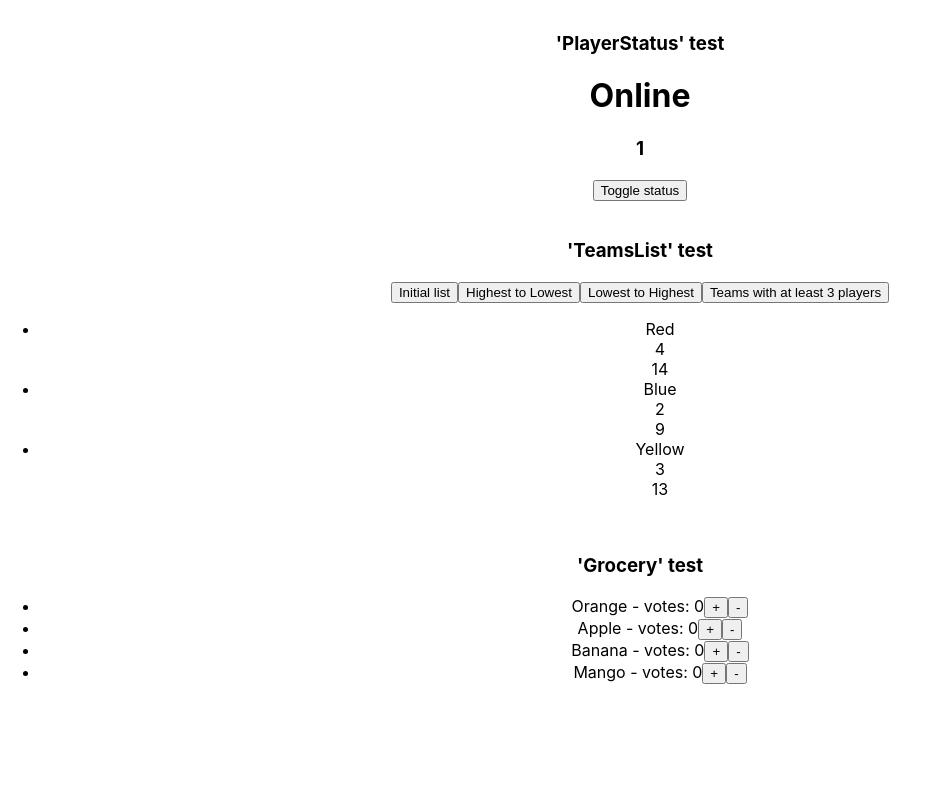
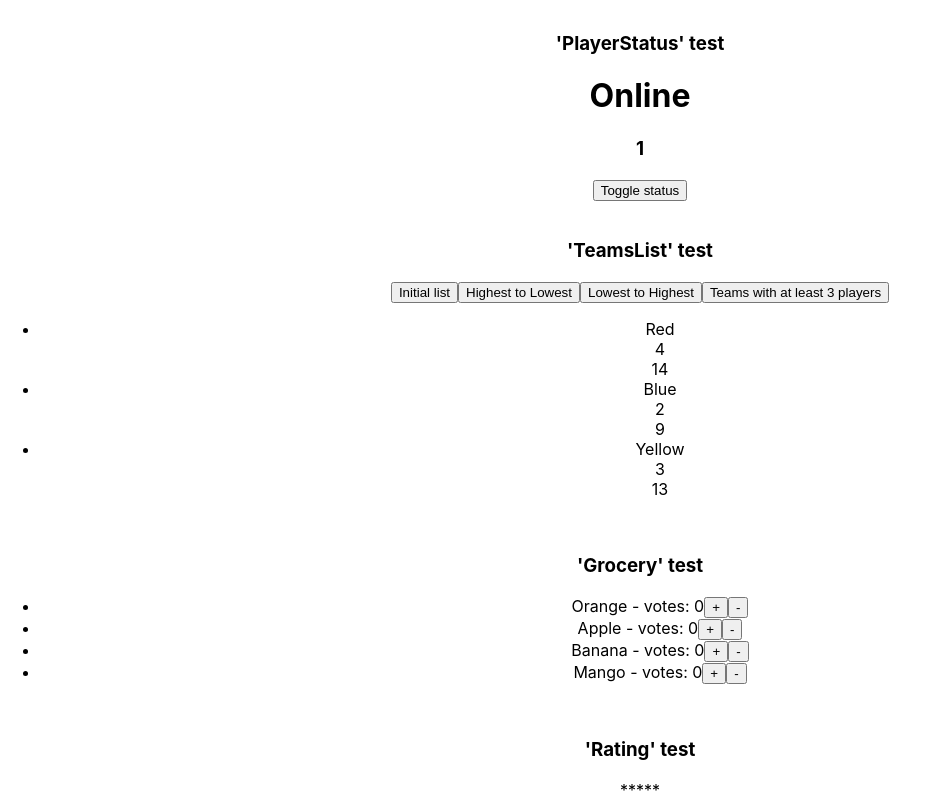
Before and after one commit to jnoziglia/frontend-challenge, a React (Create React App) app: page / in a window 1280 px wide. Shown: the part 1148-1948 px from the top of the page, without its empty margins (0-929 px from the left). Before the commit the page ends 1848 px from the top, so only its background shows below. Built offline with nearby package versions, Linux system fonts and the light colour scheme.

Commit message:
Rating first approach

```diff
--- a/src/App.js
+++ b/src/App.js
@@ -5,6 +5,7 @@ import { ImageGallery } from "./components/ImageGallery";
 import { PlayerStatus } from "./components/PlayerStatus";
 import { TeamsList } from "./components/TeamsList";
 import { Grocery } from "./components/Grocery";
+import { Rating } from "./components/Rating";
 
 import './App.css';
 
@@ -47,6 +48,9 @@ export default function App() {
       <br />
       <h3>'Grocery' test</h3>
       <Grocery products={products} onVote={(prodIdx,vote) => onVote(prodIdx,vote)} />
+      <br />
+      <h3>'Rating' test</h3>
+      <Rating />
     </div>
   );
 }
--- a/src/components/Rating.jsx
+++ b/src/components/Rating.jsx
@@ -24,6 +24,17 @@
  * </div>
  */
 
+import { useState } from "react";
+
 export function Rating() {
-	return null;
+	const [rating, setRating] = useState(0);
+	return (
+		<div id="rating">
+			<span className={rating >= 1 ? "active" : ""} onClick={() => setRating(1)}>*</span>
+			<span className={rating >= 2 ? "active" : ""} onClick={() => setRating(2)}>*</span>
+			<span className={rating >= 3 ? "active" : ""} onClick={() => setRating(3)}>*</span>
+			<span className={rating >= 4 ? "active" : ""} onClick={() => setRating(4)}>*</span>
+			<span className={rating >= 5 ? "active" : ""} onClick={() => setRating(5)}>*</span>
+		</div>
+	);
 }
```
